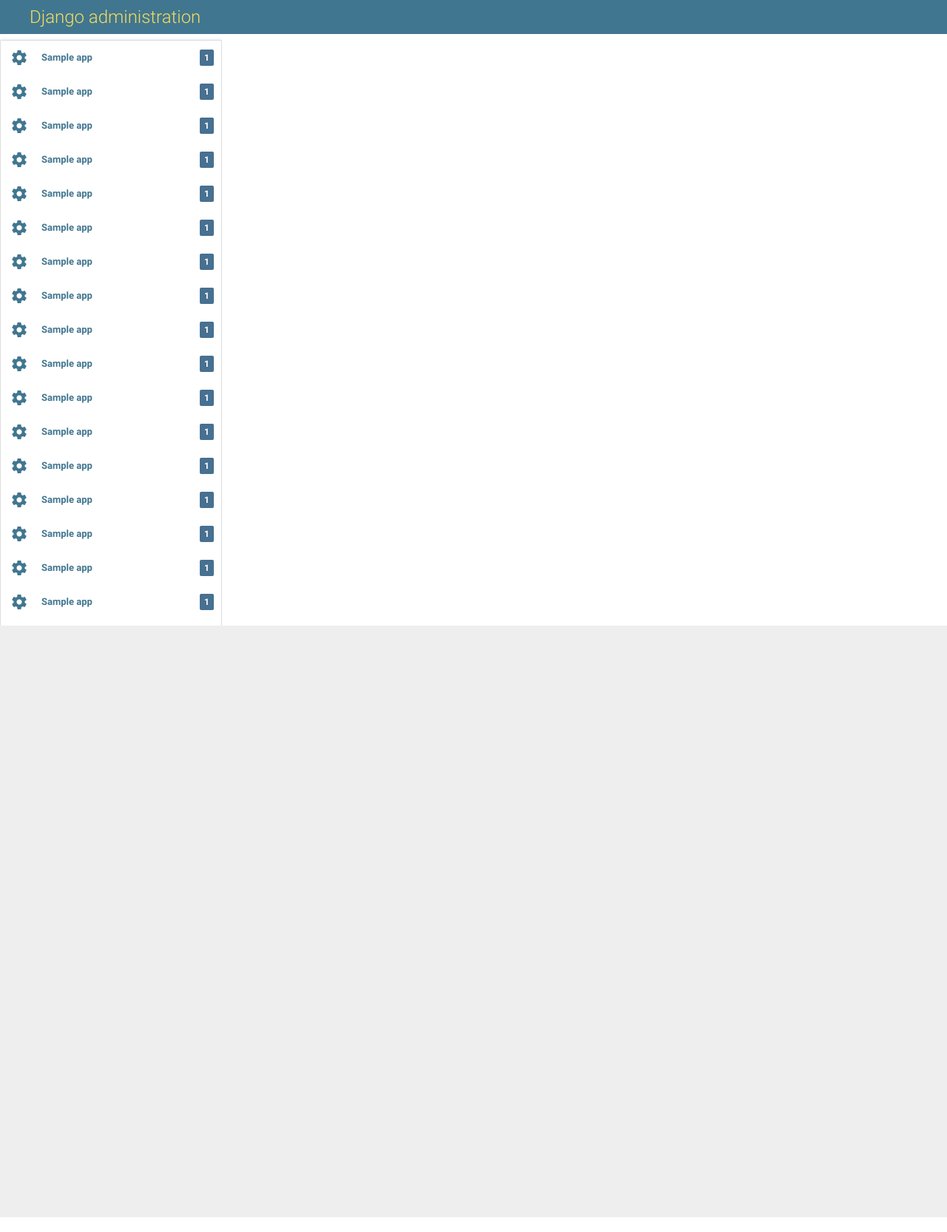
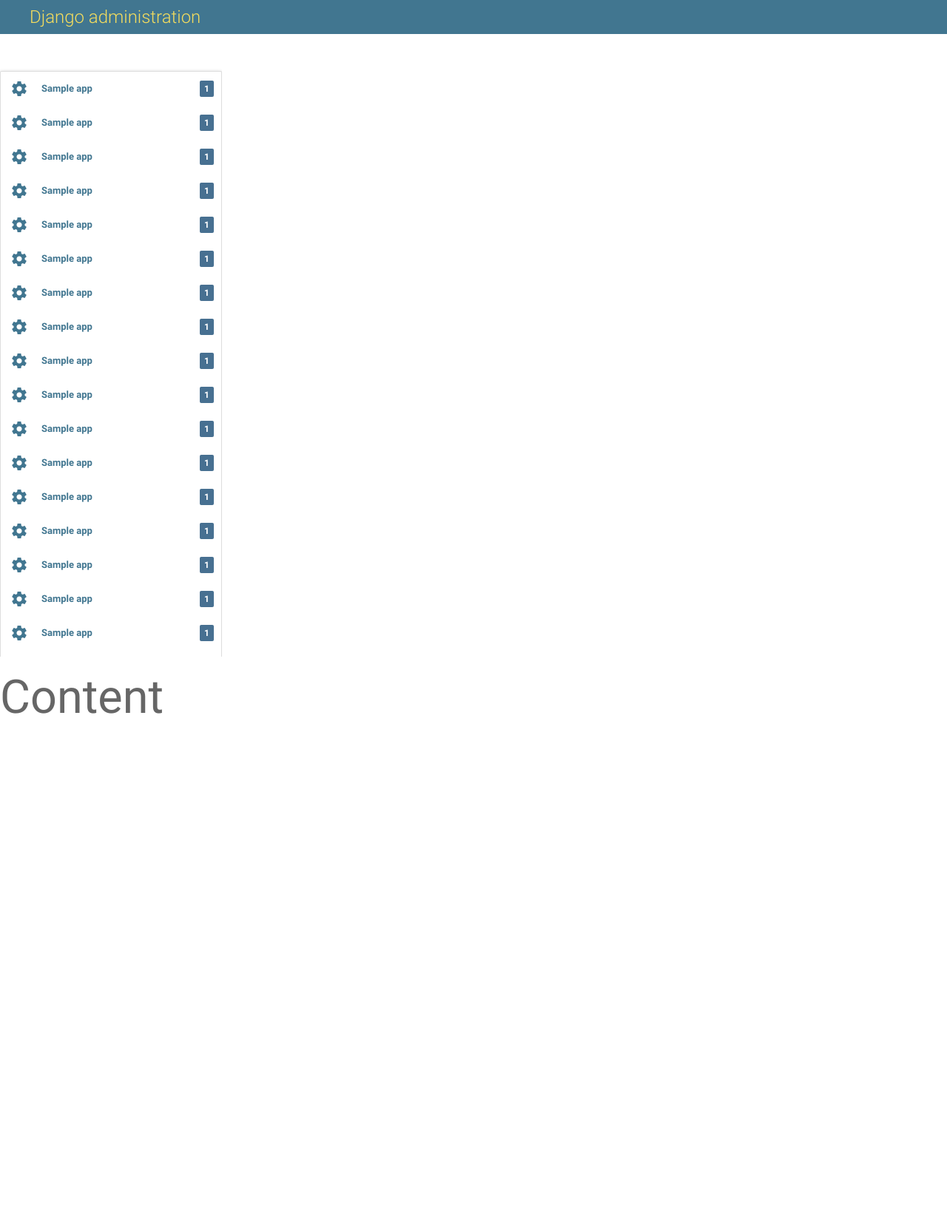
Before and after one commit to MaistrenkoAnton/django-material-admin, a Django app: template material_admin/templates/material_admin/index.html in a window 1280 px wide. Shown: the whole page at 74% size. After the commit the page ends 965 px from the top, so only its background shows below. Run offline with Django 3.2, Linux system fonts and the light colour scheme; the template is opened without the code that fills it: most values are stand-ins (such as "Sample title", 1, 10 or a date in 2020); parts of the project's set-up code (start-up, migrations or seed data) failed here and were passed over.

Commit message:
Move sidebar to base template.

```diff
--- a/material_admin/templates/admin/base_site.html
+++ b/material_admin/templates/admin/base_site.html
@@ -1,5 +1,5 @@
 {% extends "admin/base_site.html" %}
-{% load static %}
+{% load static i18n %}
 
 {% block extrastyle %}
 <link rel="stylesheet" href="{% static 'material_admin/css/materialize.css' %}">
@@ -11,9 +11,44 @@
 <h1 id="site-name"><a href="{% url 'admin:index' %}">{{ site_header|default:_('Django administration') }}</a></h1>
 {% endblock %}
 
-{% block content_title %}{% endblock %}
+{% block content_title %}
+
+<div id="content-main">
+    <div class="row">
+        <div class="menu">
+            {% if available_apps %}
+            <ul class="collapsible card">
+                {% for i in "111111111111111111111111111"|make_list %}
+                {% for app in available_apps %}
+                <li class="scrollspy">
+                    <div class="collapsible-header">
+                        <i class="material-icons">settings</i>
+                        {{ app.name }}
+                        <span class="new badge" data-badge-caption="">{{ app.models|length }}</span></div>
+                    <div class="collapsible-body">
+                        {% for model in app.models %}
+                        {% if model.admin_url %}
+                        <div><a href="{{ model.admin_url }}">{{ model.name }}</a></div>
+                        {% else %}
+                        <div>{{ model.name }}</div>
+                        {% endif %}
+                        {% endfor %}
+                    </div>
+                </li>
+                {% endfor %}
+                {% endfor %}
+
+            </ul>
+            {% else %}
+            <p>{% trans "You don't have permission to view or edit anything." %}</p>
+            {% endif %}
+        </div>
+    </div>
+</div>
+
+{% endblock %}
 
 {% block footer %}
-  <script src="{% static 'material_admin/js/materialize.js' %}"></script>
-  <script src="{% static 'material_admin/js/materialize.admin.js' %}"></script>
+<script src="{% static 'material_admin/js/materialize.js' %}"></script>
+<script src="{% static 'material_admin/js/materialize.admin.js' %}"></script>
 {% endblock %}
--- a/material_admin/templates/material_admin/index.html
+++ b/material_admin/templates/material_admin/index.html
@@ -1,53 +1,13 @@
 {% extends 'admin/index.html' %}
-{% load i18n static %}
+{% load static %}
 
 {% block extrastyle %}
 {{ block.super }}
 <link rel="stylesheet" type="text/css" href="{% static 'material_admin/css/index.css' %}">
 {% endblock %}
 
-
 {% block content %}
-<div id="content-main">
-  <div class="row">
-    <div class="menu">
-      {% if app_list %}
-      <ul class="collapsible card">
-        {% for i in "13123212321231321321414"|make_list %}
-
-        {% for app in app_list %}
-        <li class="scrollspy">
-          <div class="collapsible-header">
-            <i class="material-icons">settings</i>
-            {{ app.name }}
-            <span class="new badge" data-badge-caption="">{{ app.models|length }}</span></div>
-          <div class="collapsible-body">
-            {% for model in app.models %}
-            {% if model.admin_url %}
-            <div><a href="{{ model.admin_url }}">{{ model.name }}</a></div>
-            {% else %}
-            <div>{{ model.name }}</div>
-            {% endif %}
-            {% endfor %}
-          </div>
-        </li>
-        {% endfor %}
-        {% endfor %}
-
-      </ul>
-      {% else %}
-      <p>{% trans "You don't have permission to view or edit anything." %}</p>
-      {% endif %}
-    </div>
-
-    <div class="content">
-      <!-- Teal page content  -->
-    </div>
-
-  </div>
-
-
-</div>
+  <h1>Content</h1>
 {% endblock %}
 
 {% block sidebar %}
```
